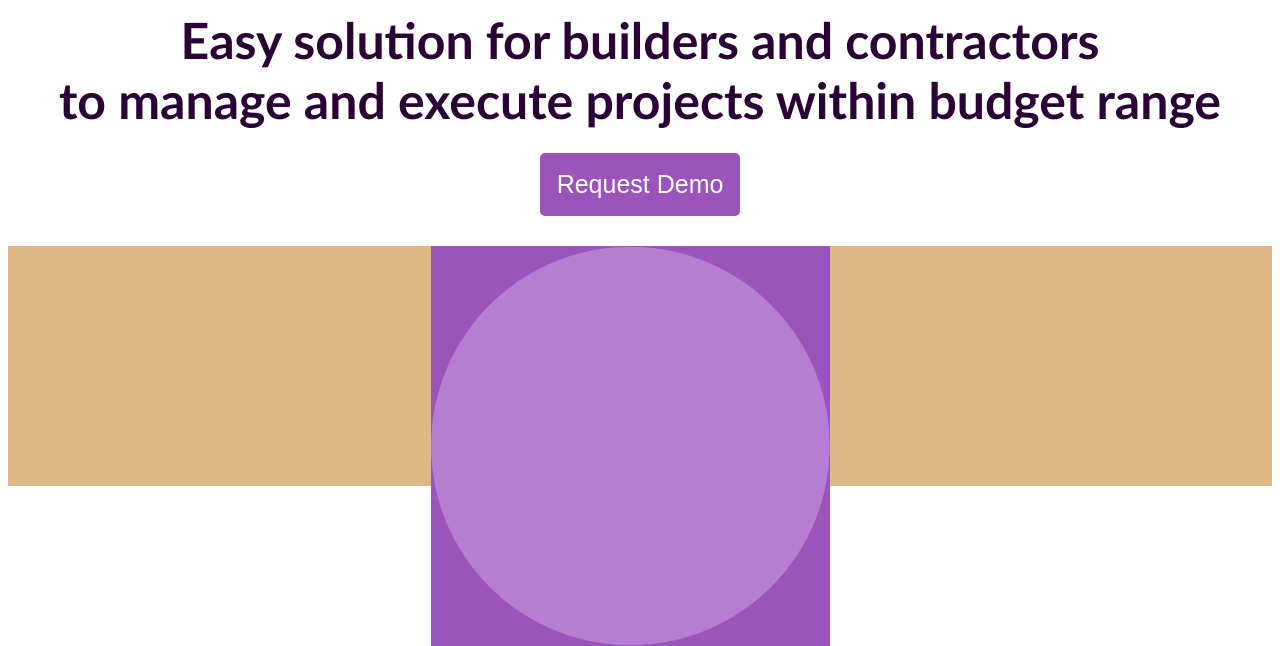
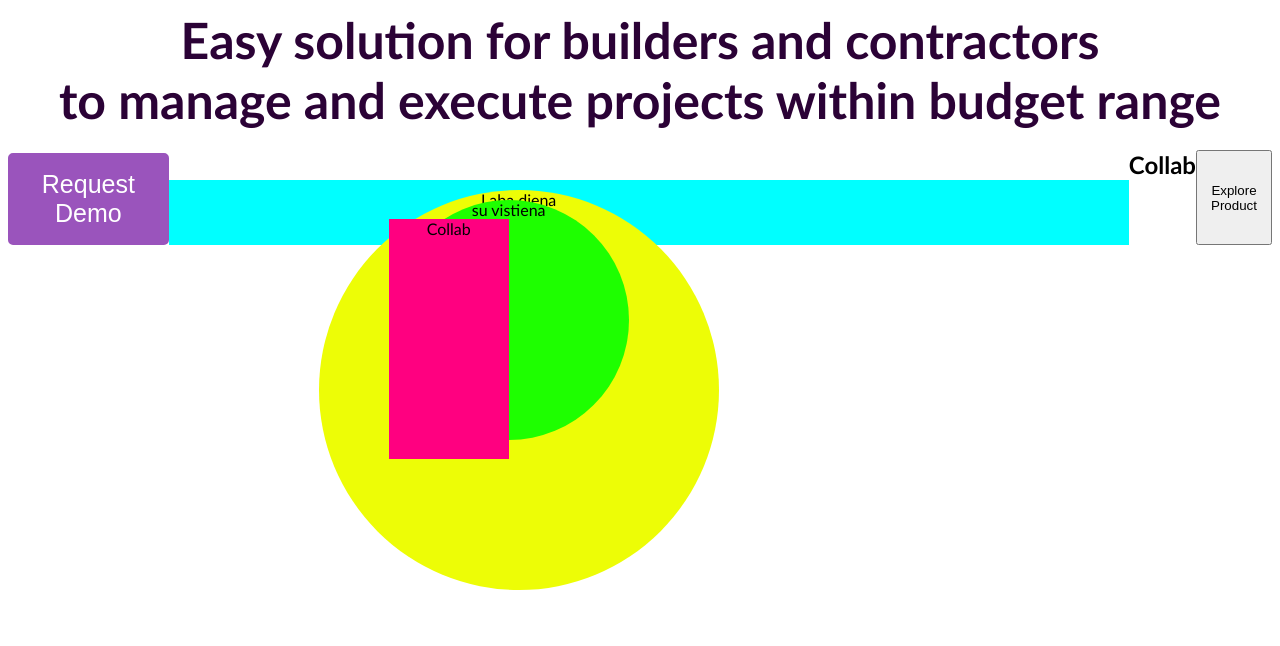
Before and after one commit to LaimaLP/Collab-project, a website: page index.html in a window 1280 px wide. Shown: the part 169-815 px from the top of the page. Drawn offline with Linux system fonts and the light colour scheme.

Commit message:
elipse like div

```diff
--- a/css/style.css
+++ b/css/style.css
@@ -94,27 +94,71 @@ padding: 15px;
 margin-top: 3px;
 border-radius: 5px;
 font-size: 25px;
+}
 
+section{
+  display: flex;
+  /* align-items: center; */
 }
 .hero-images-section{
   margin-top: 30px;
   background-color: burlywood;
   position: relative;
   width: 100%;
+  display: flex;
+  align-items: center;
+
   /* overflow: hidden; */
+}
+section .hero-images-section{
+  background-color: aqua;
+  position: relative;
+
+  display: inline-block;
+}
+
+.hero-images-section .big-elipse{
+  background-color: rgb(237, 253, 6);
+  height: 400px;
+  width: 400px;
+  border-radius: 50%;
+  position: absolute;
+  top: 10px;
+  left: 150px;
+}
+.hero-images-section .big-elipse .small-elipse{
+  background-color: rgb(30, 255, 0);
+  height: 240px;
+  width: 240px;
+  border-radius: 50%;
+  position: absolute;
+top: 10px;
+right: 90px;
+}
+.hero-images-section .big-elipse .small-elipse .rectangle{
+  background-color: rgb(255, 0, 128);
+  height: 240px;
+  width: 120px;
+
+
 }
 
 
-.hero-images-section>img:nth-child(2){
+
+
+/* .hero-images-section>img:nth-child(1){
   background-color: #9A54BC;
   position: absolute;
-  right: 35%;
+  right: 0px;
+  top: 0px;
 
-}.hero-images-section>img:nth-child(1){
+}.hero-images-section>img:nth-child(2){
   background-color: #9A54BC;
   position: absolute;
-  right: 42%;
 
+  left: 0px;
+  bottom: 0px;
+   */
 }
 /* .hero-images-section>img:nth-child(2){
   position: absolute;
--- a/index.html
+++ b/index.html
@@ -4,8 +4,8 @@
 <head>
     <meta charset="UTF-8">
     <meta name="viewport" content="width=device-width, initial-scale=1.0">
-     <title>Collab landing page design</title>
-     <link rel="stylesheet" href="./css/style.css">
+    <title>Collab landing page design</title>
+    <link rel="stylesheet" href="./css/style.css">
 
 
 </head>
@@ -18,8 +18,8 @@
 
         </div>
         <nav class="top-header-text">
-           <div class ="logo">
-                 <a href="#">Collab</a>
+            <div class="logo">
+                <a href="#">Collab</a>
             </div>
 
             <a class="request-demo" href="#">Request Demo</a>
@@ -27,7 +27,7 @@
             <a href="#">FAQ</a>
             <a href="#">Team</a>
             <a href="#">Product</a>
-            <a  href="#">About</a>
+            <a href="#">About</a>
 
 
 
@@ -43,12 +43,15 @@
         <section>
             <button class="hero-request-button"> Request Demo</button>
             <div class="hero-images-section">
-                <img src="./img/Ellipse 1.png" alt="pav1">
-                <img src="./img/Ellipse 2.png" alt="pav2">
-                <img src="./img/Rectangle 3 (1).png" alt="pav3">
+                <div class="big-elipse"> Laba diena
+                    <div class="small-elipse"> su vistiena
+                        <div class="rectangle"> Collab</div>
+                    </div>
+                </div>
+
             </div>
-                <h1> Collab</h1>
-                <button>Explore Product</button>
+            <h1> Collab</h1>
+            <button>Explore Product</button>
 
 
 
```
